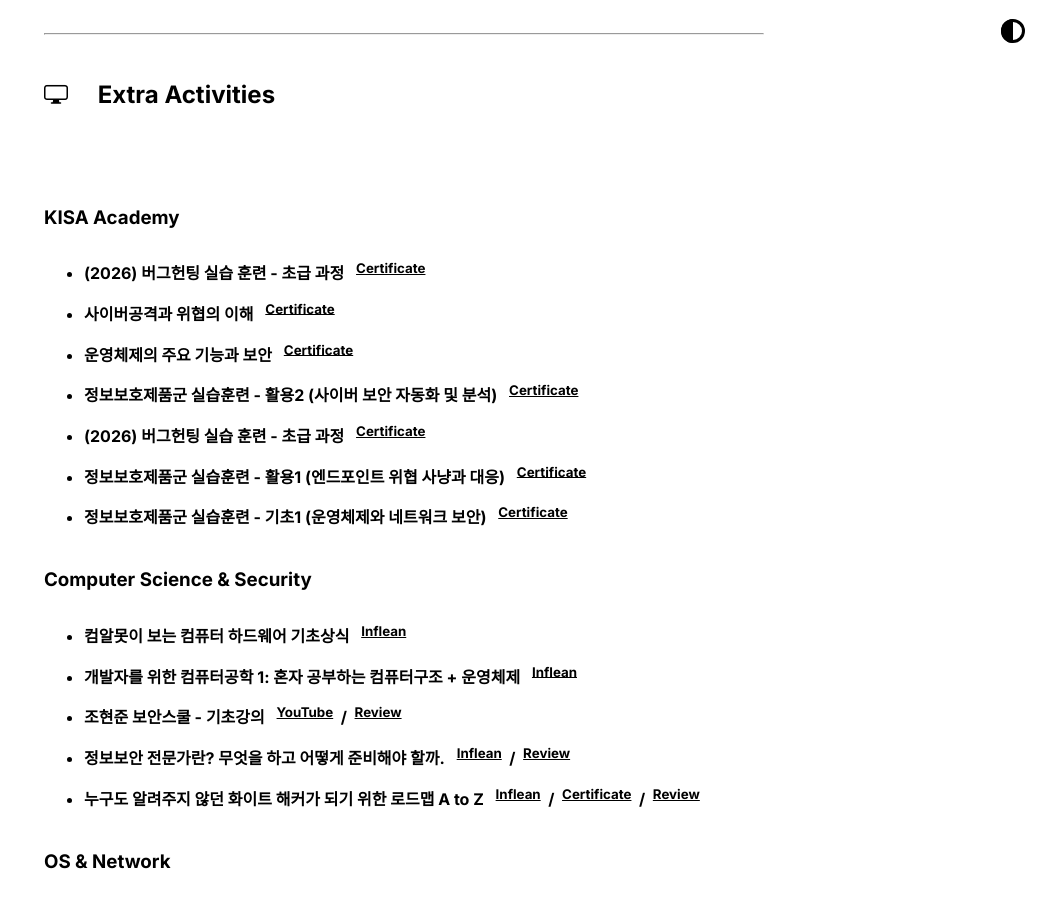
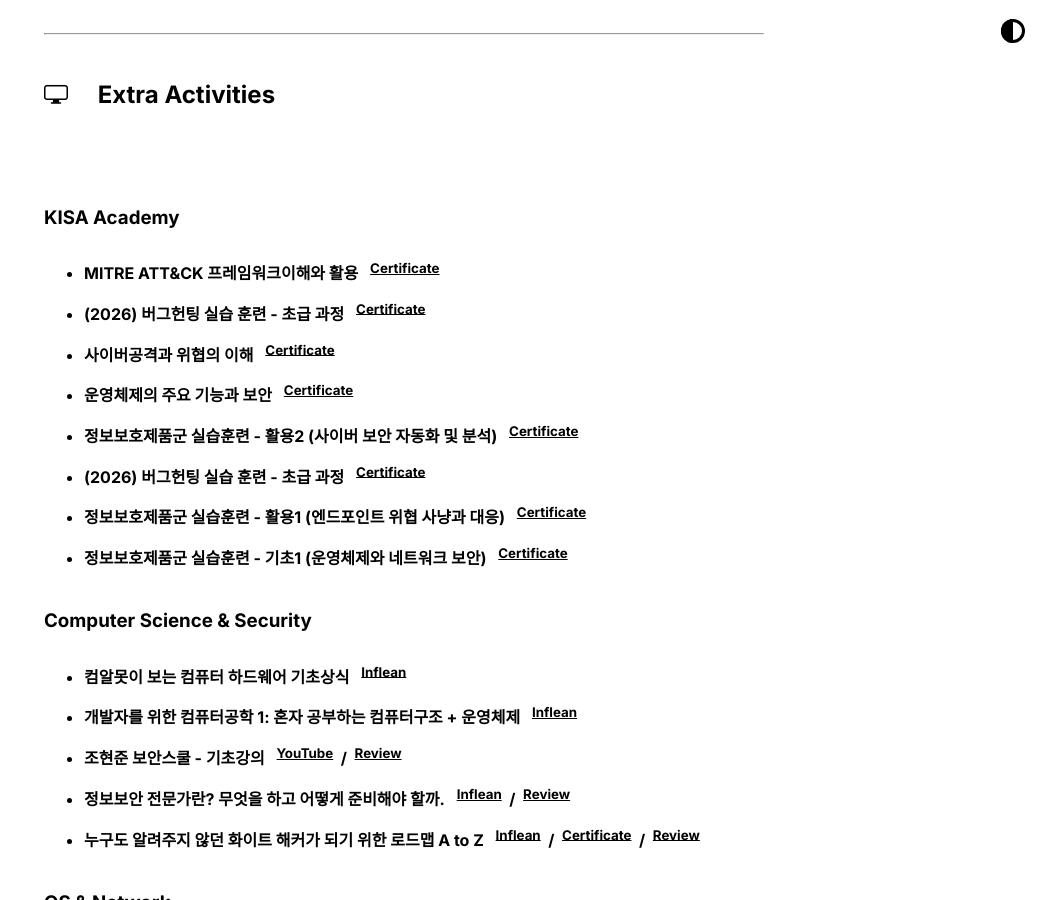
Before and after one commit to BangJeongBin/BangJeongBin.github.io, a Jekyll site: the page built from index.md, in a window 1280 px wide and 900 px high, scrolled down 2663 px. Shown: the whole window, without its empty margins (236-1280 px from the left). Built offline with Jekyll 4.4.1, drawn with Linux system fonts in a browser that asks for light colours.

Commit message:
Update activities_list.html

```diff
--- a/_includes/activities_list.html
+++ b/_includes/activities_list.html
@@ -1,5 +1,12 @@
 <h3><strong>KISA Academy</strong></h3>
 <ul>
+    <li>
+        <strong>
+            MITRE ATT&CK 프레임워크이해와 활용&ensp;
+            <sup><a href="https://drive.google.com/file/d/1hkz8sUGbXACMV6x5yh-7oXY0-2Vkw1Cm/view?usp=sharing">Certificate</a></sup>
+        </strong>
+    </li>
+
     <li>
         <strong>
             (2026) 버그헌팅 실습 훈련 - 초급 과정&ensp;
```
